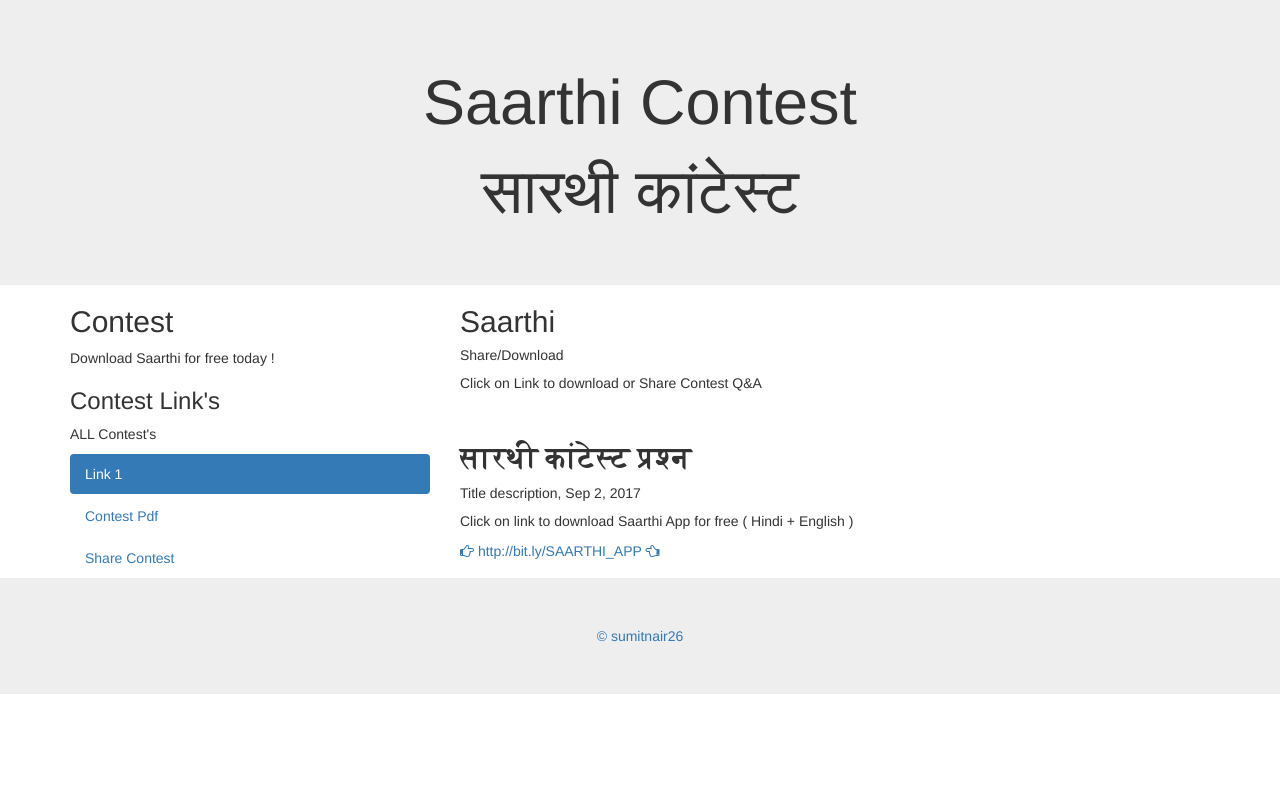
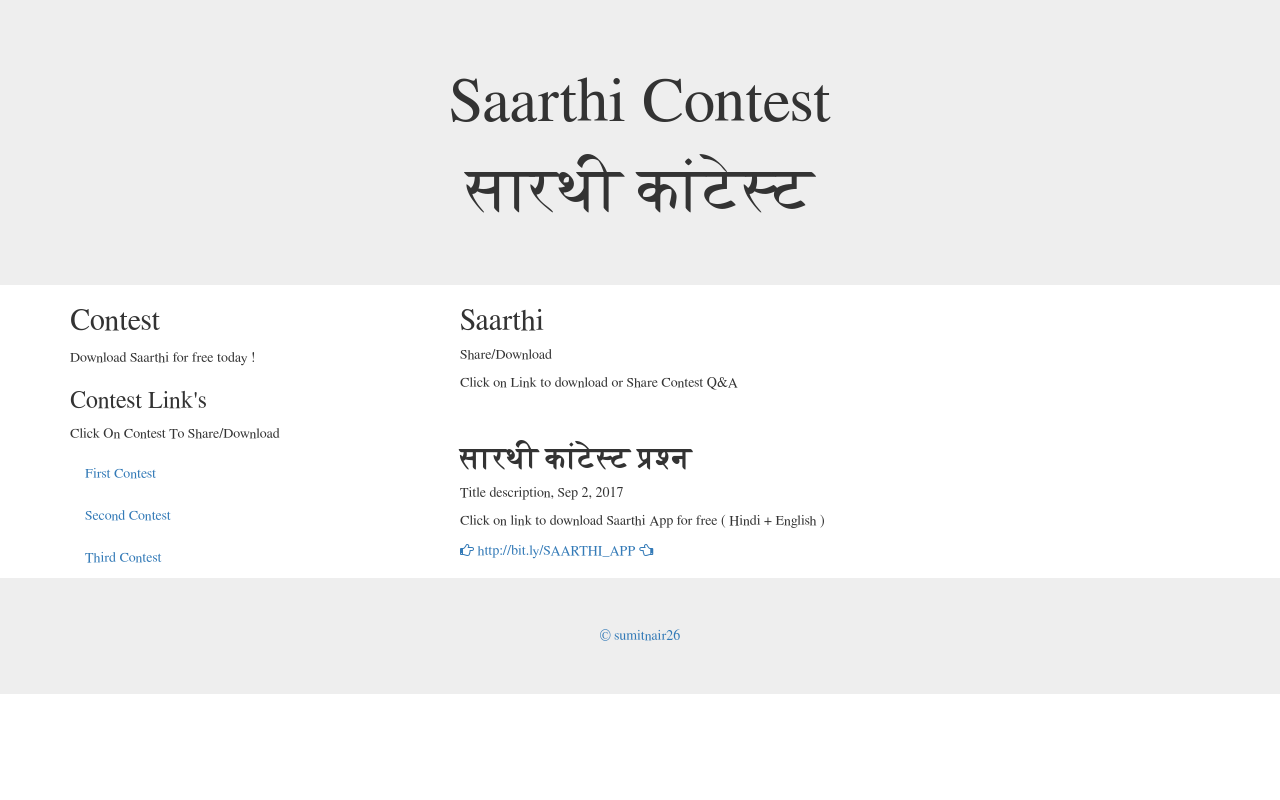
Before and after one commit to sumitnair26/saarthiapp, a CodeIgniter app: page /saarthiapp/ in a window 1280 px wide. Run offline with CodeIgniter, Linux system fonts and the light colour scheme; data comes from the database, SQL or seed files in the repository.

Commit message:
Dynamic share content over whatsapp download PDF

```diff
--- a/application/config/autoload.php
+++ b/application/config/autoload.php
@@ -132,4 +132,4 @@
 |
 |	$autoload['model'] = array('first_model' => 'first');
 */
-$autoload['model'] = array();
+$autoload['model'] = array('Home_model');
--- a/application/controllers/Home.php
+++ b/application/controllers/Home.php
@@ -10,19 +10,24 @@
                 $this->load->library('form_validation');
                 $this->load->library('email');
         }
-
+        /**
+         * Home view/Front Page
+         *
+         */
         public function index()
         {
-         $this->load->view('Home');
+                $data = array();
+                $data['all_contest'] = $this->Home_model->getAllContest();
+                $this->load->view('Home',$data);
         }
         /**
-     *
+         * Contest PDF
          */
         public function contestPdf(){
                 $this->load->view('Contest_pdf');
         }
         /**
-      *
+         * Generate PDF
         */
         public function generate_pdf() {
                 ini_set('memory_limit', '256M');
@@ -36,11 +41,14 @@
                 $contest_path = 'pdf/contest/';
                 $path=''.$contest_path.'contest_'.date('Y_m_d').'_'.rand(10,100000).'.pdf';
                 $file_data = $this->mpdf_access->write_html($path,$html);
-        print_r($file_data);
         }
 
         public function test(){
                 $this->load->view('Front_page');
         }
 
+        public function getContestPdf() {
+                $this->Home_model->getContestPdf();
         }
+
+}
--- /dev/null
+++ b/application/models/Home_model.php
@@ -0,0 +1,58 @@
+
+<?php if ( ! defined('BASEPATH')) exit('No direct script access allowed');
+
+/**
+ * Description of Home_model
+ *
+ * @author Sumit Nair 26-04-2020
+ */
+
+
+class Home_model extends CI_Model{
+
+	 function __construct() {
+        parent::__construct();
+
+    }
+    /**
+     * Get All Contest
+     */
+    public function getAllContest() {
+        $query=$this->db->query("select id as contest_id, contest_name from contest",array());
+        $contest=$query->result_array();
+        if($contest){
+            return $contest;
+        }else{
+            return false;
+        }
+    }
+    /**
+     * Get Contest Pdf Download url
+     */
+    public function getContestPdf() {
+        $contest_id = $_POST['contestId'];
+        $query=$this->db->query("select contest_pdf from contest where id=? and contest_pdf IS NOT NULL",array($contest_id));
+        $contest=$query->row_array();
+        if($contest){
+            echo $this->getPdfShare($contest['contest_pdf']);
+            return;
+        }else{
+            return false;
+        }
+    }
+    /**
+     *
+     */
+    public function getPdfShare($contest_pdf) {
+        $contest_path = 'pdf/contest/';
+        $pdf_url = base_url().$contest_path.$contest_pdf; //pdf complete url
+        $data =
+        "<p><a data-text='Download Contest' data-link='$pdf_url' class='whatsapp w3_whatsapp_btn w3_whatsapp_btn_large'>
+          <i class='fa fa-whatsapp' aria-hidden='true'></i> Share In WhatApp
+        </a>
+        <a href='$pdf_url' class='pdf w3_pdf_btn w3_whatsapp_btn_large' download><i class='fa fa-file-pdf-o' aria-hidden='true'></i> Download PDF</a>
+        </p>";
+        return $data;
+    }
+
+} //end
--- a/application/views/Home.php
+++ b/application/views/Home.php
@@ -12,10 +12,32 @@
     <link rel="stylesheet" href="<?php echo base_url(); ?>assets/css/whatsapp.css">
     <script src="<?php echo base_url(); ?>assets/js/whatsappShare.js"></script>
     <style>
-      .body{
+      body{
         font-family: freeserif;
       }
+      li a{
+        cursor: pointer;
+      }
     </style>
+    <script>
+        $(document).ready(function(){
+          $('.contestInfo').click(function(){
+            var contestId = $(this).data('id');
+              $.ajax({
+              url: '<?php echo base_url(); ?>home/getContestPdf',
+              type: 'post',
+              data: {contestId: contestId},
+              success: function(response){
+                // Add response in Modal body
+                $('.modal-body').html(response);
+
+                // Display Modal
+                $('#myModal').modal('show');
+              }
+            });
+          });
+        });
+    </script>
 </head>
 
 <body>
@@ -31,11 +53,16 @@
       <h2>Contest</h2>
       <p>Download Saarthi for free today !</p>
       <h3>Contest Link's</h3>
-      <p>ALL Contest's</p>
+      <p>Click On Contest To Share/Download</p>
       <ul class="nav nav-pills nav-stacked">
-        <li class="active"><a href="#">Link 1</a></li>
-        <li><a href="<?php echo base_url(); ?>home/contestPdf">Contest Pdf</a></li>
-        <li><a data-toggle="modal" data-target="#myModal">Share Contest</a></li>
+        <?php  if($all_contest){
+            foreach($all_contest as $contest){
+            ?>
+            <li><a data-id='<?php echo $contest['contest_id']; ?>' class='contestInfo'><?php echo $contest['contest_name']; ?></a></li>
+          <?php }
+          }else{
+              echo "No Contest Running";
+          } ?>
       </ul>
       <hr class="hidden-sm hidden-md hidden-lg">
     </div>
@@ -71,12 +98,7 @@
           <h4 class="modal-title">Share Contest</h4>
         </div>
         <div class="modal-body">
-          <p>
-          <a data-text="Your message goes here.." data-link="http://w3lessons.info" class="whatsapp w3_whatsapp_btn w3_whatsapp_btn_large">
-            <i class="fa fa-whatsapp" aria-hidden="true"></i> Share In WhatApp
-          </a>
-          <a data-text="Your message goes here.." data-link="http://w3lessons.info" class="whatsapp w3_whatsapp_btn w3_whatsapp_btn_large">Download PDF</a>
-          </p>
+          <!-- Contest Download/share comes HEre -->
         </div>
         <div class="modal-footer">
           <button type="button" class="btn btn-default" data-dismiss="modal">Close</button>
--- a/creds.development.php
+++ b/creds.development.php
@@ -5,6 +5,6 @@
 define('DB_HOST_NAME', 'localhost');
 define('DB_USER_NAME', 'root');
 define('DB_PASS_NAME', 'bro4u');
-define('DB_NAME', 'service_nearme');
+define('DB_NAME', 'saarthi');
 
 ?>
```
Also changed, not shown: assets/css/whatsapp.css (+24 -2 lines). Lines whose indentation alone changed are shown as unchanged.
